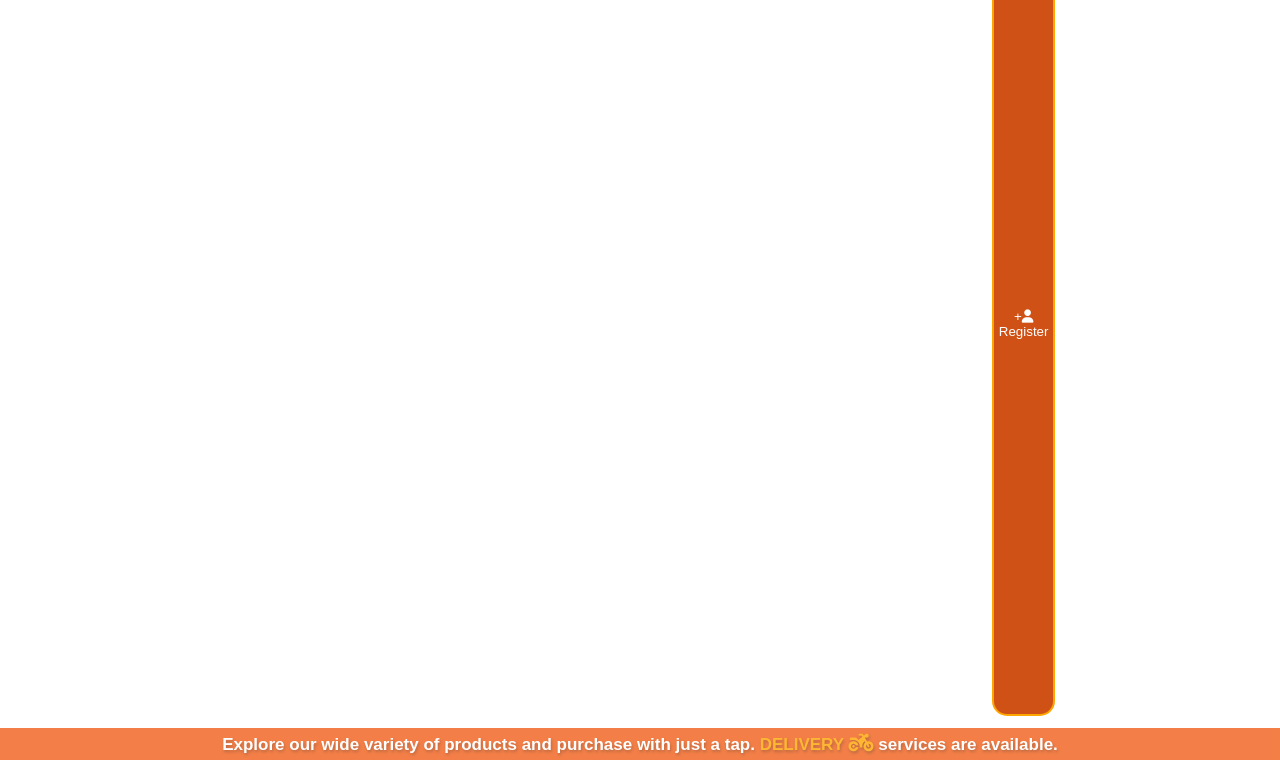
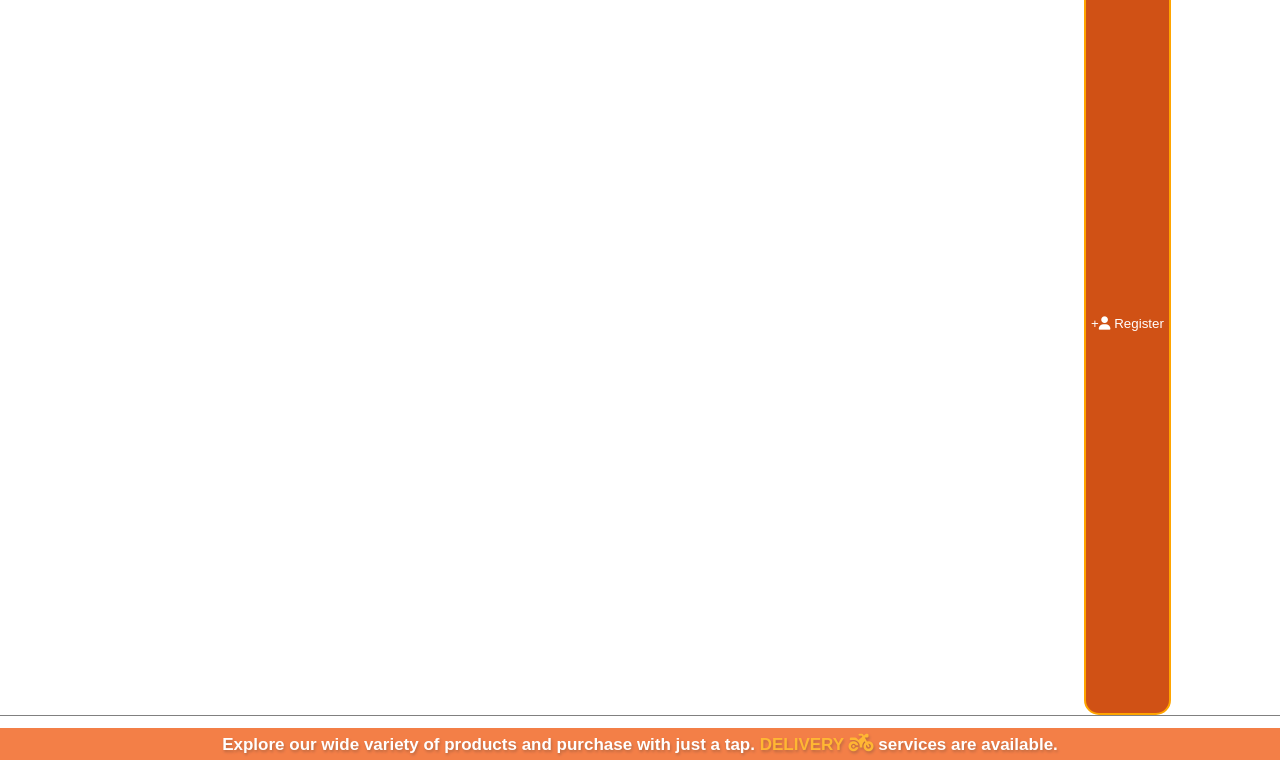
Before and after one commit to Jeffrey-Otu/traidecamp, a plain HTML site: page index.html in a window 1280 px wide. Shown: the part 84-851 px from the top of the page. Drawn offline with Linux system fonts and the light colour scheme.

Commit message:
Update index.css

```diff
--- a/index.css
+++ b/index.css
@@ -13,10 +13,13 @@ header{
 	background-color: /*#68016f*//*grey*//*#0a0648*//*#f15f1a*/#fff;
 	height: 100vh;
 	display: flex;
-	width: 100vh;
+	width: 100%;
+	top: 0;
+	border-bottom: 0.1rem solid grey;
 	position: relative;
 	justify-content: space-between;
 	position: sticky;
+
 /**/	/*box-shadow: 2px 2px 4px rgba(0,0,0,0.7)*/;
 }
 
```
